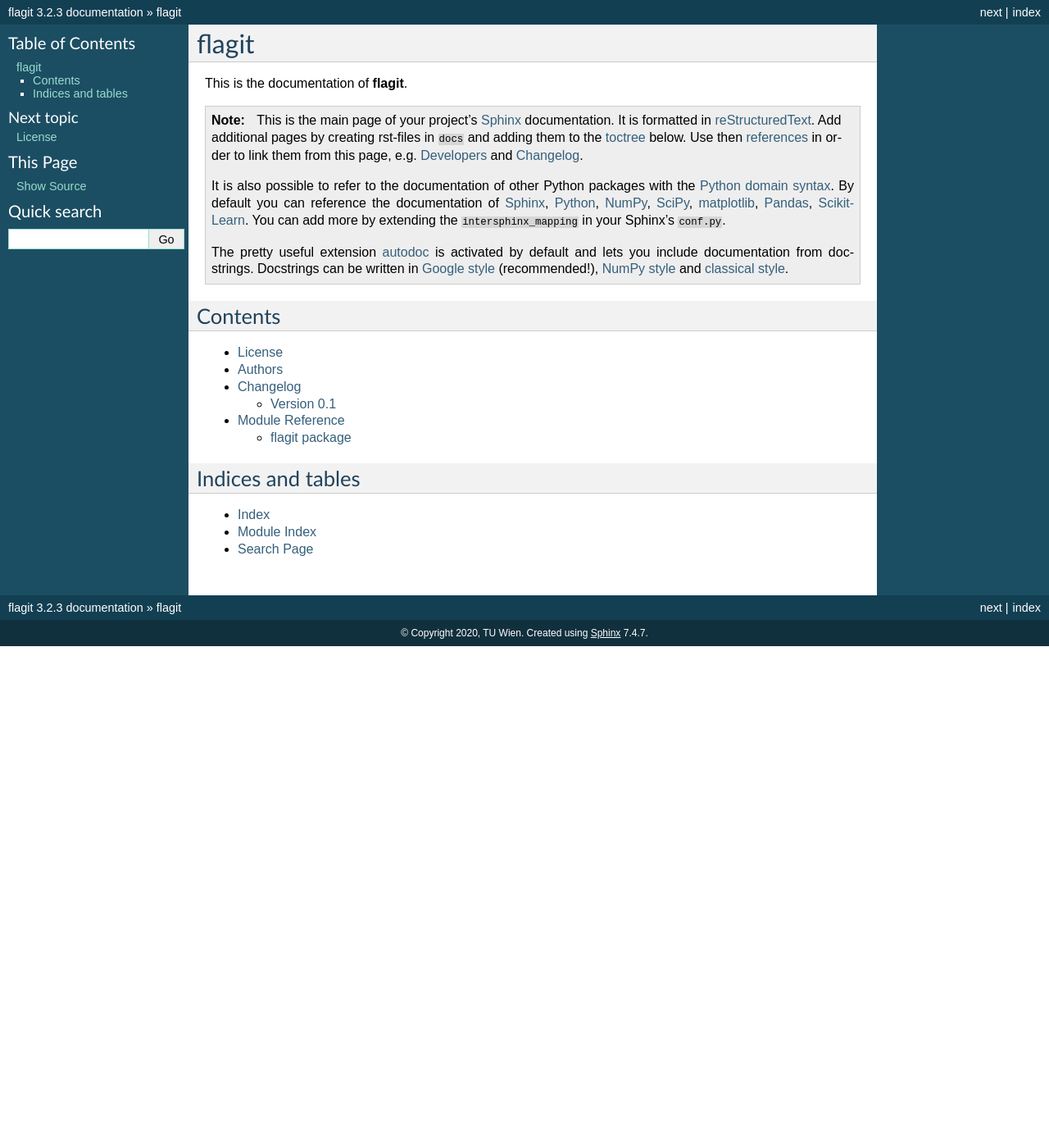
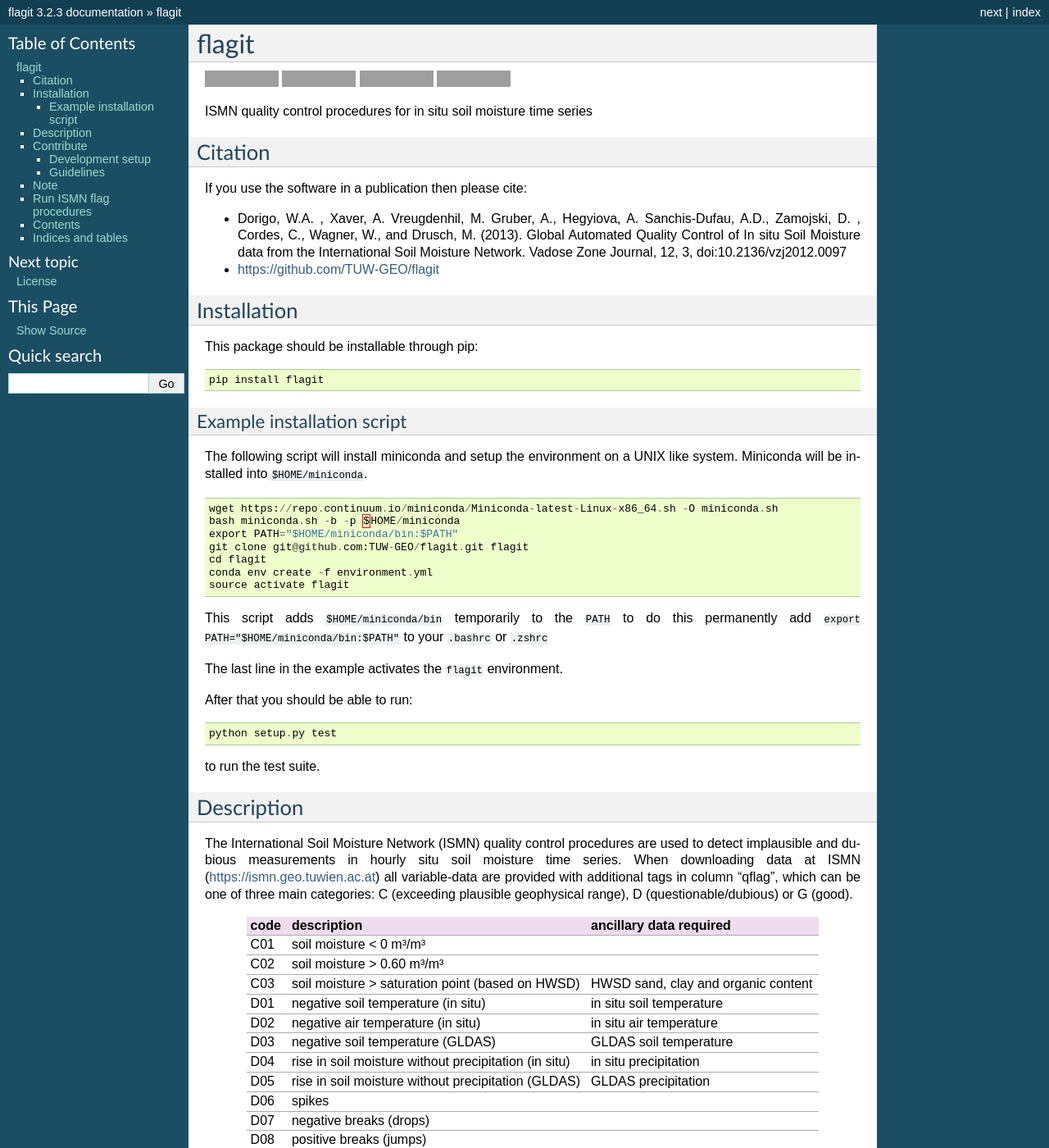
Before and after one commit to TUW-GEO/flagit, a Sphinx documentation site: the page built from docs/index.rst, in a window 1280 px wide and 1400 px high. Shown: the whole window at 82% size. Built offline with Sphinx 7.4.7, drawn with Linux system fonts in a browser that asks for light colours; some of the changed text lies outside the part shown; grey boxes are pictures that could not be loaded.

Commit message:
Fix #1, update docs, environment.yml

```diff
--- a/AUTHORS.rst
+++ b/AUTHORS.rst
@@ -1,5 +1,7 @@
-==========
-Developers
-==========
+============
+Contributors
+============
 
 * Daniel Aberer <daniel.aberer@geo.tuwien.ac.at>
+* Angelika Xaver <angelika.xaver@geo.tuwien.ac.at>
+* Wolfgang Preimesberger <wolfgang.preimesberger@geo.tuwien.ac.at>
--- a/README.rst
+++ b/README.rst
@@ -14,15 +14,61 @@ flagit
 .. image:: https://readthedocs.org/projects/flagit/badge/?version=latest
    :target: http://flagit.readthedocs.org/
 
-ISMN quality control procedures for in situ soil moisture observations
+ISMN quality control procedures for in situ soil moisture time series
 
+Citation
+========
+
+If you use the software in a publication then please cite:
+
+* Dorigo, W.A. , Xaver, A. Vreugdenhil, M. Gruber, A., Hegyiova, A. Sanchis-Dufau, A.D., Zamojski, D. , Cordes, C., Wagner, W., and Drusch, M. (2013). Global Automated Quality Control of In situ Soil Moisture data from the International Soil Moisture Network. Vadose Zone Journal, 12, 3, doi:10.2136/vzj2012.0097
+* https://github.com/TUW-GEO/flagit
+
+Installation
+============
+
+This package should be installable through pip:
+
+.. code:: python
+
+    pip install flagit
+
+Example installation script
+---------------------------
+
+The following script will install miniconda and setup the environment on a UNIX
+like system. Miniconda will be installed into ``$HOME/miniconda``.
+
+.. code:: python
+
+   wget https://repo.continuum.io/miniconda/Miniconda-latest-Linux-x86_64.sh -O miniconda.sh
+   bash miniconda.sh -b -p $HOME/miniconda
+   export PATH="$HOME/miniconda/bin:$PATH"
+   git clone git@github.com:TUW-GEO/flagit.git flagit
+   cd flagit
+   conda env create -f environment.yml
+   source activate flagit
+
+This script adds ``$HOME/miniconda/bin`` temporarily to the ``PATH`` to do this
+permanently add ``export PATH="$HOME/miniconda/bin:$PATH"`` to your ``.bashrc``
+or ``.zshrc``
+
+The last line in the example activates the ``flagit`` environment.
+
+After that you should be able to run:
+
+.. code:: python
+
+    python setup.py test
+
+to run the test suite.
 
 Description
 ===========
 
-The International Soil Moisture Network (ISMN) quality control procedures are used to detect implausible and dubious in
-situ soil moisture measurements (flagging). When downloading data at ISMN (https://ismn.geo.tuwien.ac.at) all
-variable-data are provided with additional tags in column "qflag" which can be one of three main categories: C
+The International Soil Moisture Network (ISMN) quality control procedures are used to detect implausible and dubious
+measurements in hourly situ soil moisture time series. When downloading data at ISMN (https://ismn.geo.tuwien.ac.at)
+all variable-data are provided with additional tags in column "qflag", which can be one of three main categories: C
 (exceeding plausible geophysical range), D (questionable/dubious) or G (good).
 
 +------+-------------------------------------------------------+-------------------------------------+
@@ -57,66 +103,14 @@ variable-data are provided with additional tags in column "qflag" which can be o
 | G    | good                                                  |                                     |
 +------+-------------------------------------------------------+-------------------------------------+
 
+At ISMN, ancillary data sets are used for flags C03, D01 - D05 (see table above). Since we do not provide ancillary data,
+we kindly ask users to either provide their own ancillary in situ and GLDAS data (including a soil moisture saturation
+value for flag C03) in the input (pandas.DataFrame), or accept the limitation of the quality control to flags without
+ancillary requirements.
 
-At ISMN, ancillary data sets are used for flags C03, D01 - D05. Since we cannot provide this ancillary data at this
-point, we kindly ask users to either provide their own ancillary in situ and GLDAS data in the input (pandas.DataFrame),
-plus a soil moisture saturation value as keyword when running the code (see instructions on using flagit module below)
-or accept the limitation of the quality control to flags without ancillary requirements.
+We hope to update the functionality of this package to facilitate the inclusion of ancillary data.
 
-We will try to update the functionality of this package to include ancillary data.
-
-For a detailed description of the quality control procedures ee: Dorigo, W.A. , Xaver, A. Vreugdenhil, M. Gruber, A., Hegyiova, A. Sanchis-Dufau, A.D., Zamojski, D. , Cordes, C., Wagner, W., and Drusch, M. (2013). GlobalAutomated Quality Control of In situ Soil Moisture data from the International Soil Moisture Network. Vadose Zone Journal, 12, 3, doi:10.2136/vzj2012.0097
-
-Citation
-========
-
-If you use the software in a publication then please cite:
-
-* Dorigo, W.A. , Xaver, A. Vreugdenhil, M. Gruber, A., Hegyiova, A. Sanchis-Dufau, A.D., Zamojski, D. , Cordes, C., Wagner, W., and Drusch, M. (2013). Global Automated Quality Control of In situ Soil Moisture data from the International Soil Moisture Network. Vadose Zone Journal, 12, 3, doi:10.2136/vzj2012.0097
-* https://github.com/TUW-GEO/flagit
-
-
-Installation
-============
-
-This package should be installable through pip:
-
-.. code:: python
-
-    pip install flagit
-
-
-Example installation script
----------------------------
-
-The following script will install miniconda and setup the environment on a UNIX
-like system. Miniconda will be installed into ``$HOME/miniconda``.
-
-.. code:: python
-
-   wget https://repo.continuum.io/miniconda/Miniconda-latest-Linux-x86_64.sh -O miniconda.sh
-   bash miniconda.sh -b -p $HOME/miniconda
-   export PATH="$HOME/miniconda/bin:$PATH"
-   git clone git@github.com:TUW-GEO/flagit.git flagit
-   cd flagit
-   conda env create -f environment.yml
-   source activate flagit
-
-
-This script adds ``$HOME/miniconda/bin`` temporarily to the ``PATH`` to do this
-permanently add ``export PATH="$HOME/miniconda/bin:$PATH"`` to your ``.bashrc``
-or ``.zshrc``
-
-The last line in the example activates the ``flagit`` environment.
-
-After that you should be able to run:
-
-.. code:: python
-
-    python setup.py test
-
-to run the test suite.
-
+For a detailed description of the quality control procedures see: Dorigo, W.A. , Xaver, A. Vreugdenhil, M. Gruber, A., Hegyiova, A. Sanchis-Dufau, A.D., Zamojski, D. , Cordes, C., Wagner, W., and Drusch, M. (2013). Global Automated Quality Control of In situ Soil Moisture data from the International Soil Moisture Network. Vadose Zone Journal, 12, 3, doi:10.2136/vzj2012.0097
 
 Contribute
 ==========
@@ -147,70 +141,8 @@ If you want to contribute please follow these steps:
   We use unittest so a simple function called test_my_feature is enough
 - submit a pull request to our master branch
 
-
 Note
 ====
 
 This project has been set up using PyScaffold 3.2.3. For details and usage
 information on PyScaffold see https://pyscaffold.org/.
-
-
-
-Using flagit module
-===================
-
-This example program shows how to initialize the Interface an run the flagging procedures.
-
-
-As Input a pandas.DataFrame of the following format is required:
-
-+---------------------+---------------+------------------+-----------------+---------------+------------------------+---------------------+
-|                     | soil_moisture | soil_temperature | air_temperature | precipitation | gldas_soil_temperature | gldas_precipitation |
-+=====================+===============+==================+=================+===============+========================+=====================+
-| utc                 |               |                  |                 |               |                        |                     |
-+---------------------+---------------+------------------+-----------------+---------------+------------------------+---------------------+
-| 2017-01-27 00:00:00 | 5.0           | -4.7             | -13.6           | 0.0           | -8.4                   | 0.0                 |
-+---------------------+---------------+------------------+-----------------+---------------+------------------------+---------------------+
-| 2017-01-27 01:00:00 | 4.9           | -4.9             | -13.4           | 0.0           | -8.6                   | 0.0                 |
-+---------------------+---------------+------------------+-----------------+---------------+------------------------+---------------------+
-| 2017-01-27 02:00:00 | 4.9           | -5.1             | -14.0           | 0.0           | -8.8                   | 0.0                 |
-+---------------------+---------------+------------------+-----------------+---------------+------------------------+---------------------+
-| 2017-01-27 03:00:00 | 4.9           | -5.1             | -13.2           | 0.0           | -8.9                   | 0.0                 |
-+---------------------+---------------+------------------+-----------------+---------------+------------------------+---------------------+
-| 2017-01-27 04:00:00 | 4.9           | -4.9             | -11.2           | 0.0           | -9.1                   | 0.0                 |
-+---------------------+---------------+------------------+-----------------+---------------+------------------------+---------------------+
-| 2017-01-27 05:00:00 | 4.9           | -4.6             | -10.1           | 0.0           | -9.2                   | 0.0                 |
-+---------------------+---------------+------------------+-----------------+---------------+------------------------+---------------------+
-| 2017-01-27 06:00:00 | 5.0           | -4.5             | -8.9            | 0.0           | -9.4                   | 0.0                 |
-+---------------------+---------------+------------------+-----------------+---------------+------------------------+---------------------+
-
-
-.. code:: python
-
-    from src.flagit import flagit
-    import pandas as pd
-
-
-.. code:: python
-
-    # read from CSV file
-    file_path = "/path_to_dataframe/dataframe/data.csv"
-    df = pd.read_csv(file_path, sep=',', index_col='utc', parse_dates=True)
-
-
-.. code:: python
-
-    # initialize interface
-    flag = Interface(df)
-    result_df = flag.run(sat_point = 42.7)
-
-    # optional: choose only specific procedures by providing a list or string as name:
-    result_df = flag.run(name = ['D06', 'D07', 'D09'])
-    result_df = flag.run(name = 'C01')
-
-
-.. code:: python
-
-    # get flag-descriptions
-    flag = Interface(df)
-    flag.get_flag_description()
--- /dev/null
+++ b/docs/example.rst
@@ -0,0 +1,58 @@
+Run ISMN flag procedures
+========================
+
+This example program shows how to initialize the Interface and run the flagging procedures.
+
+
+As Input a pandas.DataFrame of the following format is required:
+
++---------------------+---------------+------------------+-----------------+---------------+------------------------+---------------------+
+|                     | soil_moisture | soil_temperature | air_temperature | precipitation | gldas_soil_temperature | gldas_precipitation |
++=====================+===============+==================+=================+===============+========================+=====================+
+| utc                 |               |                  |                 |               |                        |                     |
++---------------------+---------------+------------------+-----------------+---------------+------------------------+---------------------+
+| 2017-01-27 00:00:00 | 5.0           | -4.7             | -13.6           | 0.0           | -8.4                   | 0.0                 |
++---------------------+---------------+------------------+-----------------+---------------+------------------------+---------------------+
+| 2017-01-27 01:00:00 | 4.9           | -4.9             | -13.4           | 0.0           | -8.6                   | 0.0                 |
++---------------------+---------------+------------------+-----------------+---------------+------------------------+---------------------+
+| 2017-01-27 02:00:00 | 4.9           | -5.1             | -14.0           | 0.0           | -8.8                   | 0.0                 |
++---------------------+---------------+------------------+-----------------+---------------+------------------------+---------------------+
+| 2017-01-27 03:00:00 | 4.9           | -5.1             | -13.2           | 0.0           | -8.9                   | 0.0                 |
++---------------------+---------------+------------------+-----------------+---------------+------------------------+---------------------+
+| 2017-01-27 04:00:00 | 4.9           | -4.9             | -11.2           | 0.0           | -9.1                   | 0.0                 |
++---------------------+---------------+------------------+-----------------+---------------+------------------------+---------------------+
+| 2017-01-27 05:00:00 | 4.9           | -4.6             | -10.1           | 0.0           | -9.2                   | 0.0                 |
++---------------------+---------------+------------------+-----------------+---------------+------------------------+---------------------+
+| 2017-01-27 06:00:00 | 5.0           | -4.5             | -8.9            | 0.0           | -9.4                   | 0.0                 |
++---------------------+---------------+------------------+-----------------+---------------+------------------------+---------------------+
+
+
+.. code:: python
+
+    from src.flagit import flagit
+    import pandas as pd
+
+
+.. code:: python
+
+    # read from CSV file
+    file_path = "/path_to_dataframe/dataframe/data.csv"
+    df = pd.read_csv(file_path, sep=',', index_col='utc', parse_dates=True)
+
+
+.. code:: python
+
+    # initialize interface
+    flag = Interface(df)
+    result_df = flag.run(sat_point = 42.7)
+
+    # optional: choose only specific procedures by providing a list or string as name:
+    result_df = flag.run(name = ['D06', 'D07', 'D09'])
+    result_df = flag.run(name = 'C01')
+
+
+.. code:: python
+
+    # get flag-descriptions
+    flag = Interface(df)
+    flag.get_flag_description()
--- a/docs/index.rst
+++ b/docs/index.rst
@@ -1,27 +1,5 @@
-======
-flagit
-======
-
-This is the documentation of **flagit**.
-
-.. note::
-
-    This is the main page of your project's `Sphinx`_ documentation.
-    It is formatted in `reStructuredText`_. Add additional pages
-    by creating rst-files in ``docs`` and adding them to the `toctree`_ below.
-    Use then `references`_ in order to link them from this page, e.g.
-    :ref:`authors` and :ref:`changes`.
-
-    It is also possible to refer to the documentation of other Python packages
-    with the `Python domain syntax`_. By default you can reference the
-    documentation of `Sphinx`_, `Python`_, `NumPy`_, `SciPy`_, `matplotlib`_,
-    `Pandas`_, `Scikit-Learn`_. You can add more by extending the
-    ``intersphinx_mapping`` in your Sphinx's ``conf.py``.
-
-    The pretty useful extension `autodoc`_ is activated by default and lets
-    you include documentation from docstrings. Docstrings can be written in
-    `Google style`_ (recommended!), `NumPy style`_ and `classical style`_.
-
+.. include:: ../README.rst
+.. include:: example.rst
 
 Contents
 ========
--- a/environment.yml
+++ b/environment.yml
@@ -5,4 +5,7 @@ dependencies:
   - numpy
   - scipy
   - pandas
-  - pytest
+  - pip
+  - pip:
+    - pytest-cov
+    - pytest
```
